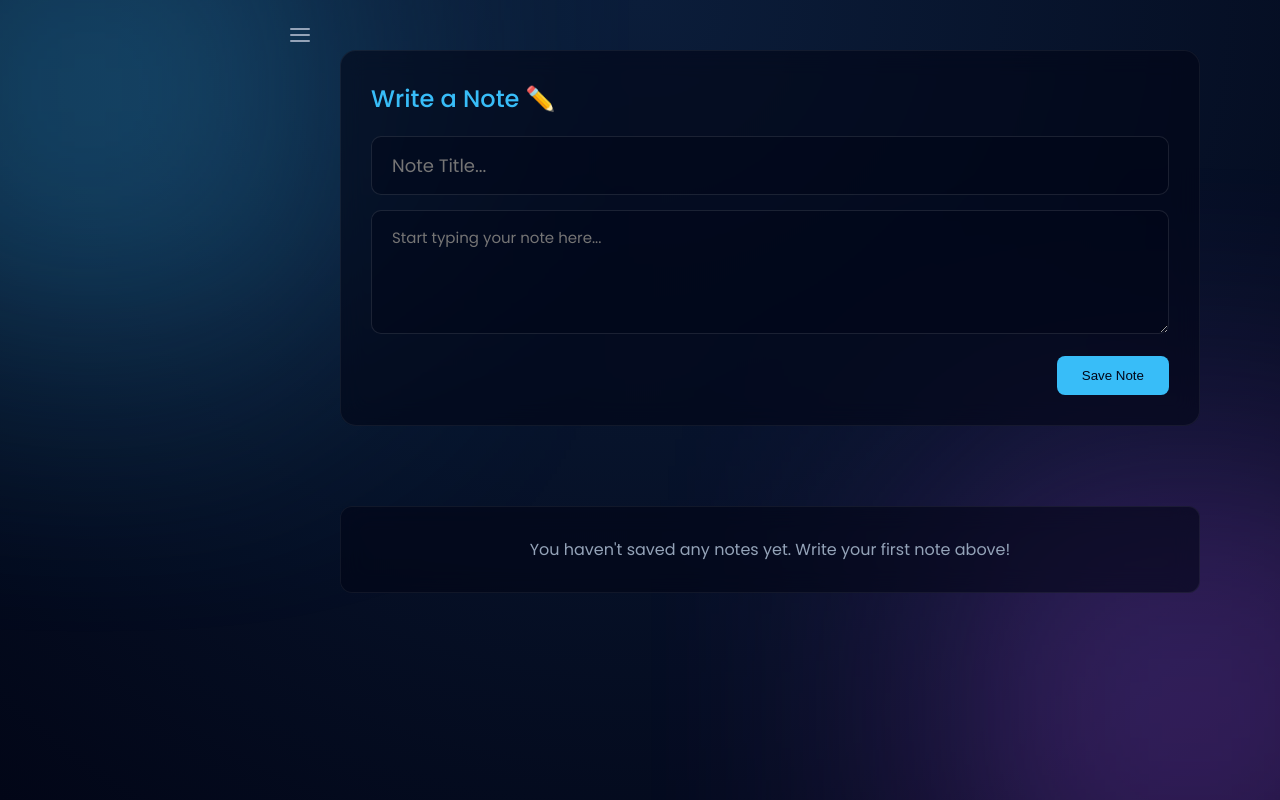
After one commit to ankiiiiiitt/Devops_miniproject, a Flask app: page /notes in a window 1280 px wide. The commit adds this page. Run offline with Flask 3, Linux system fonts and the light colour scheme; the visitor is signed in with stand-in values (Sample User, id 1); data that the repository does not hold is empty.

Commit message:
Implement My Notes feature and Recent Chats delete functionality

```diff
--- a/app.py
+++ b/app.py
@@ -24,6 +24,7 @@ db = mongo_client.get_default_database() if mongo_client.get_default_database().
 users_col = db.users
 cache_col = db.cache
 chats_col = db.chats
+notes_col = db.notes
 
 # ================= MAIL SETUP =================
 app.config['MAIL_SERVER'] = os.getenv('MAIL_SERVER', 'smtp.gmail.com')
@@ -63,6 +64,40 @@ def home():
     user = session.get("user")
     return render_template("index.html", user=user)
 
+# ================= NOTES =================
+@app.route("/notes", methods=["GET", "POST"])
+def notes():
+    if "user" not in session:
+        return redirect(url_for("login"))
+
+    if request.method == "POST":
+        title = request.form.get("title")
+        content = request.form.get("content")
+        if title and content:
+            import datetime
+            notes_col.insert_one({
+                "user_email": session.get("user_email"),
+                "title": title,
+                "content": content,
+                "created_at": datetime.datetime.now(datetime.timezone.utc).isoformat()
+            })
+        return redirect(url_for("notes"))
+
+    user_notes = list(notes_col.find({"user_email": session.get("user_email")}).sort("created_at", -1))
+    return render_template("notes.html", notes=user_notes)
+
+@app.route("/notes/delete/<note_id>", methods=["POST"])
+def delete_note(note_id):
+    if "user" not in session:
+        return redirect(url_for("login"))
+
+    from bson.objectid import ObjectId
+    try:
+        notes_col.delete_one({"_id": ObjectId(note_id), "user_email": session.get("user_email")})
+    except:
+        pass
+    return redirect(url_for("notes"))
+
 # ================= CHAT =================
 @app.route("/chat")
 @app.route("/chat/<chat_id>")
@@ -97,8 +132,19 @@ def list_chats():
             "id": str(c["_id"]),
             "title": c.get("title", "New Chat")
         })
+    return {"chats": chat_list}
 
-    return {"chats": chat_list}
+@app.route("/api/chats/delete/<chat_id>", methods=["POST"])
+def delete_chat(chat_id):
+    if "user" not in session:
+        return redirect(url_for("login"))
+
+    from bson.objectid import ObjectId
+    try:
+        chats_col.delete_one({"_id": ObjectId(chat_id), "user_email": session.get("user_email")})
+    except:
+        pass
+    return redirect(url_for("chat"))
 
 @app.route("/chat_api", methods=["POST"])
 def chat_api():
--- a/static/css/style.css
+++ b/static/css/style.css
@@ -588,3 +588,123 @@ footer {
   background: rgba(56, 189, 248, 0.15);
   color: #38bdf8;
 }
+
+/* ================= NOTES MODULE ================= */
+.notes-container {
+  width: 100%;
+  max-width: 900px;
+  display: flex;
+  flex-direction: column;
+  gap: 30px;
+  padding: 0 20px;
+}
+
+.note-form-box {
+  padding: 30px;
+  border-radius: 16px;
+  margin-bottom: 20px;
+}
+
+.note-input-title {
+  width: 100%;
+  background: rgba(2, 6, 23, 0.4);
+  border: 1px solid rgba(255, 255, 255, 0.1);
+  color: white;
+  padding: 15px 20px;
+  border-radius: 10px;
+  font-size: 18px;
+  margin-bottom: 15px;
+  font-family: 'Poppins', sans-serif;
+  outline: none;
+  transition: 0.2s;
+}
+
+.note-input-title:focus, .note-input-content:focus {
+  border-color: #38bdf8;
+  box-shadow: 0 0 10px rgba(56, 189, 248, 0.2);
+}
+
+.note-input-content {
+  width: 100%;
+  background: rgba(2, 6, 23, 0.4);
+  border: 1px solid rgba(255, 255, 255, 0.1);
+  color: white;
+  padding: 15px 20px;
+  border-radius: 10px;
+  font-size: 15px;
+  font-family: 'Poppins', sans-serif;
+  resize: vertical;
+  outline: none;
+  transition: 0.2s;
+  min-height: 120px;
+}
+
+.notes-grid {
+  display: grid;
+  grid-template-columns: repeat(auto-fill, minmax(280px, 1fr));
+  gap: 20px;
+}
+
+.note-card {
+  padding: 20px;
+  border-radius: 14px;
+  display: flex;
+  flex-direction: column;
+  transition: 0.3s;
+}
+
+.note-card:hover {
+  transform: translateY(-5px);
+  border-color: rgba(56, 189, 248, 0.3);
+  box-shadow: 0 10px 20px rgba(0, 0, 0, 0.2);
+}
+
+.note-card-header {
+  display: flex;
+  justify-content: space-between;
+  align-items: flex-start;
+  margin-bottom: 15px;
+}
+
+.note-title {
+  font-size: 18px;
+  font-weight: 500;
+  color: #38bdf8;
+  margin: 0;
+  word-break: break-word;
+}
+
+.btn-delete {
+  background: transparent;
+  border: none;
+  color: #ef4444;
+  cursor: pointer;
+  padding: 5px;
+  border-radius: 6px;
+  transition: 0.2s;
+  display: flex;
+  align-items: center;
+  justify-content: center;
+}
+
+.btn-delete:hover {
+  background: rgba(239, 68, 68, 0.15);
+}
+
+.note-content {
+  font-size: 14px;
+  color: #cbd5e1;
+  line-height: 1.6;
+  white-space: pre-wrap;
+  flex: 1;
+  margin-bottom: 15px;
+  word-break: break-word;
+}
+
+.note-date {
+  font-size: 12px;
+  color: #64748b;
+  text-align: right;
+  border-top: 1px solid rgba(255,255,255,0.05);
+  padding-top: 10px;
+}
--- a/templates/dashboard_base.html
+++ b/templates/dashboard_base.html
@@ -33,6 +33,7 @@
 
         <ul class="sidebar-nav">
             <li><a href="{{ url_for('chat') }}">💬 General Chat</a></li>
+            <li><a href="{{ url_for('notes') }}">📓 My Notes</a></li>
             <li><a href="{{ url_for('summarizer') }}">📝 Smart Summarizer</a></li>
             <li><a href="{{ url_for('question_generator') }}">✨ AI Question Gen</a></li>
             <li><a href="{{ url_for('upload_notes') }}">📄 Upload PDF Notes</a></li>
@@ -92,16 +93,40 @@
 
                 data.chats.forEach(chat => {
                     const li = document.createElement('li');
+                    li.style.display = 'flex';
+                    li.style.alignItems = 'center';
+                    li.style.gap = '5px';
+                    li.style.marginBottom = '5px';
+
                     const a = document.createElement('a');
                     a.href = `/chat/${chat.id}`;
                     a.textContent = chat.title;
                     a.title = chat.title;
+                    a.style.flex = '1';
+                    a.style.overflow = 'hidden';
+                    a.style.textOverflow = 'ellipsis';
+                    a.style.whiteSpace = 'nowrap';
 
                     if(currentPath === `/chat/${chat.id}`) {
                         a.className = 'active';
                     }
 
+                    const delForm = document.createElement('form');
+                    delForm.action = `/api/chats/delete/${chat.id}`;
+                    delForm.method = 'POST';
+                    delForm.onsubmit = () => confirm('Delete this chat?');
+                    delForm.style.margin = '0';
+
+                    const delBtn = document.createElement('button');
+                    delBtn.className = 'btn-delete';
+                    delBtn.type = 'submit';
+                    delBtn.title = 'Delete Chat';
+                    delBtn.style.padding = '8px';
+                    delBtn.innerHTML = `<svg width="14" height="14" viewBox="0 0 24 24" fill="none" stroke="currentColor" stroke-width="2" stroke-linecap="round" stroke-linejoin="round"><polyline points="3 6 5 6 21 6"></polyline><path d="M19 6v14a2 2 0 0 1-2 2H7a2 2 0 0 1-2-2V6m3 0V4a2 2 0 0 1 2-2h4a2 2 0 0 1 2 2v2"></path></svg>`;
+
+                    delForm.appendChild(delBtn);
                     li.appendChild(a);
+                    li.appendChild(delForm);
                     listElem.appendChild(li);
                 });
             }
--- /dev/null
+++ b/templates/notes.html
@@ -0,0 +1,50 @@
+{% extends "dashboard_base.html" %}
+
+{% block content %}
+<div class="tool-container-flex">
+    <div class="notes-container">
+        <!-- New Note Form -->
+        <div class="note-form-box glass">
+            <h2 style="margin-bottom: 20px; font-weight: 500; font-size: 24px; color: #38bdf8;">Write a Note ✏️</h2>
+            <form action="{{ url_for('notes') }}" method="POST">
+                <input type="text" name="title" placeholder="Note Title..." class="note-input-title" required>
+                <textarea name="content" placeholder="Start typing your note here..." class="note-input-content" rows="4" required></textarea>
+                <div style="text-align: right; margin-top: 15px;">
+                    <button type="submit" class="btn btn-primary" style="padding: 12px 25px; font-weight: 500; background: #38bdf8; color: #020617; border: none; border-radius: 8px; cursor: pointer; transition: 0.2s;">Save Note</button>
+                </div>
+            </form>
+        </div>
+
+        <!-- Saved Notes Grid -->
+        {% if notes %}
+        <div class="notes-grid">
+            {% for note in notes %}
+            <div class="note-card glass">
+                <div class="note-card-header">
+                    <h3 class="note-title">{{ note.title }}</h3>
+                    <form action="{{ url_for('delete_note', note_id=note._id) }}" method="POST" onsubmit="return confirm('Are you sure you want to delete this note?');">
+                        <button type="submit" class="btn-delete" title="Delete Note">
+                            <svg width="18" height="18" viewBox="0 0 24 24" fill="none" stroke="currentColor" stroke-width="2" stroke-linecap="round" stroke-linejoin="round">
+                                <polyline points="3 6 5 6 21 6"></polyline>
+                                <path d="M19 6v14a2 2 0 0 1-2 2H7a2 2 0 0 1-2-2V6m3 0V4a2 2 0 0 1 2-2h4a2 2 0 0 1 2 2v2"></path>
+                            </svg>
+                        </button>
+                    </form>
+                </div>
+                <div class="note-content">
+                    {{ note.content }}
+                </div>
+                <div class="note-date">
+                    {{ note.created_at[:10] }}
+                </div>
+            </div>
+            {% endfor %}
+        </div>
+        {% else %}
+        <div class="no-notes-message glass" style="padding: 30px; border-radius: 12px; margin-top: 30px; text-align: center;">
+            <p style="color: #94a3b8; margin: 0;">You haven't saved any notes yet. Write your first note above!</p>
+        </div>
+        {% endif %}
+    </div>
+</div>
+{% endblock %}
```
